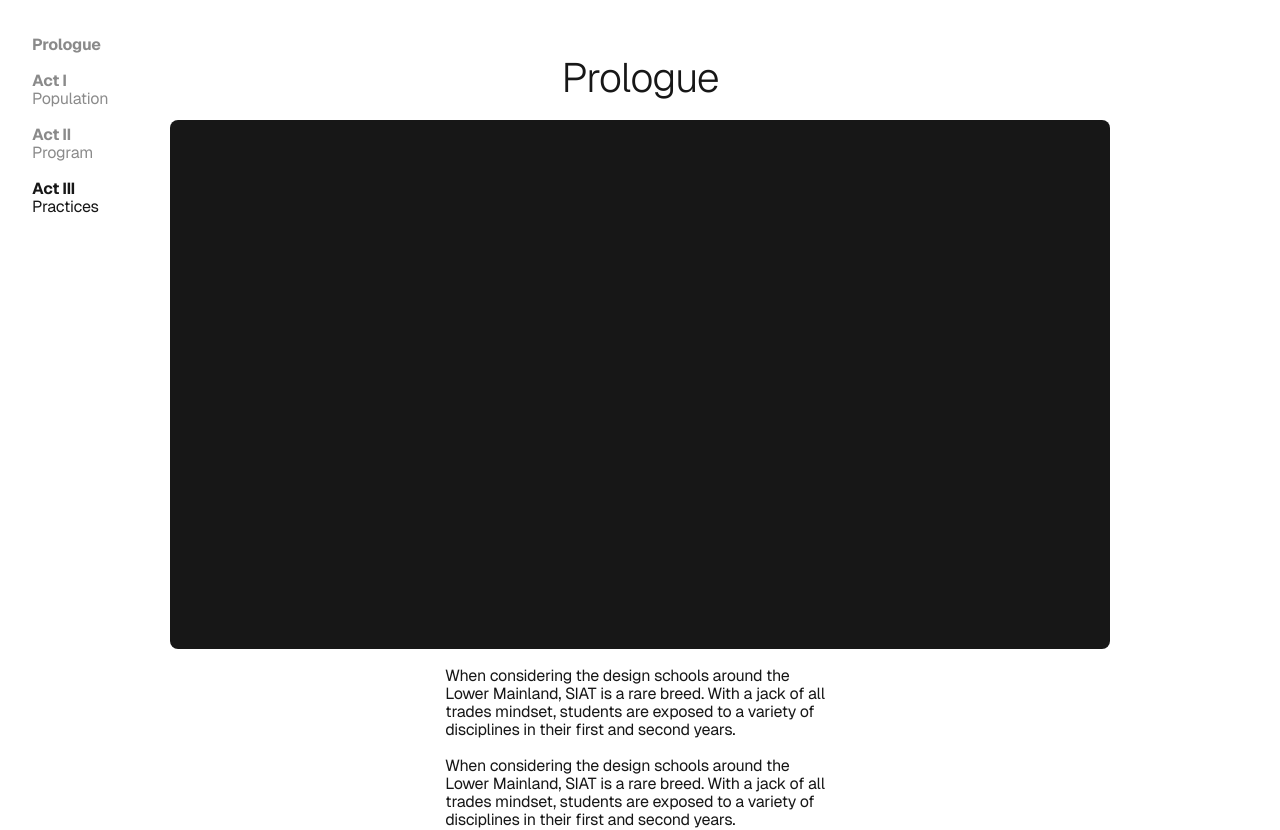
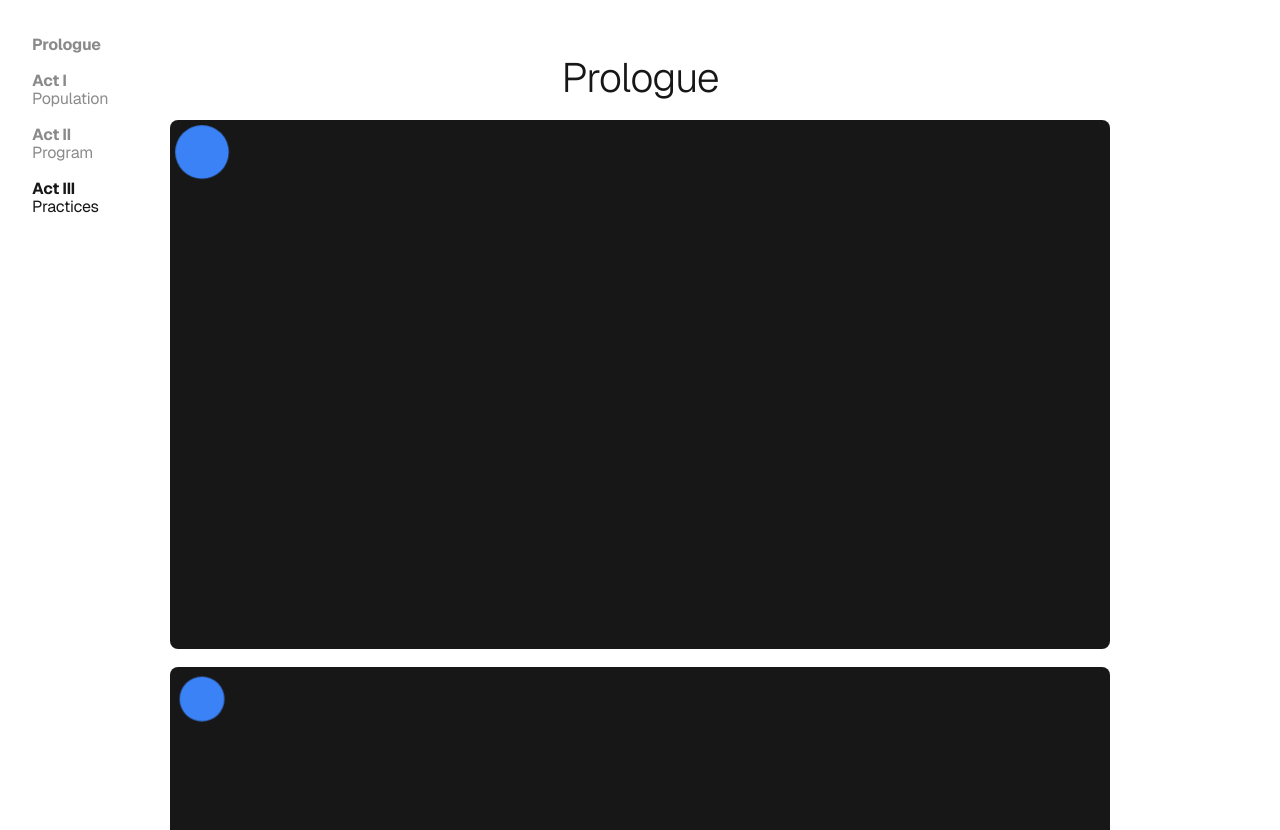
Before and after one commit to nethen/iat355, a Next.js app: page / in a window 1280 px wide. Shown: the top 830 px of the page. Built offline with nearby package versions, Linux system fonts and the light colour scheme.

Commit message:
feat: generic track scrolly progress

```diff
--- /dev/null
+++ b/src/app/components/Visualization/ScrollyVisContainer.tsx
@@ -0,0 +1,29 @@
+import { motion, useScroll, useTransform } from "motion/react";
+import { useRef } from "react";
+
+export const ScrollyVisContainer = () => {
+  const ref = useRef(null);
+  const { scrollYProgress } = useScroll({
+    target: ref,
+    offset: ["start end", "end start"],
+  });
+
+  const scale = useTransform(scrollYProgress, [0.25, 1], [0, 1]);
+
+  return (
+    <article
+      ref={ref}
+      className="col-span-full lg:col-span-7 2xl:col-start-2 2xl:col-span-5 relative grid grid-cols-subgrid auto-rows-min"
+    >
+      <div className="sticky top-0 h-0 col-span-full">
+        <motion.div
+          className="sticky col-span top-0 size-16 rounded-full bg-blue-500"
+          style={{ scale: scale }}
+        ></motion.div>
+      </div>
+      <figure className="col-span-full max-w-full aspect-square lg:aspect-video bg-foreground rounded-lg">
+        {/* <div>{scale.get()}</div> */}
+      </figure>
+    </article>
+  );
+};
--- a/src/app/page.tsx
+++ b/src/app/page.tsx
@@ -3,6 +3,7 @@
 import { Grid } from "./components/Grid/Grid";
 import ReactLenis from "lenis/react";
 import { VisContainer } from "./components/Visualization/VisContainer";
+import { ScrollyVisContainer } from "./components/Visualization/ScrollyVisContainer";
 import { Nav } from "./components/Nav/Nav";
 import React from "react";
 import { useInView } from "motion/react";
@@ -36,7 +37,10 @@ export default function Home() {
             <div className="col-span-full md:col-start-2 md:col-span-3 lg:col-start-3 lg:col-span-3 text-center">
               <h2 className="text-r-md">Prologue</h2>
             </div>
-            <VisContainer />
+            <ScrollyVisContainer />
+            <ScrollyVisContainer />
+            <ScrollyVisContainer />
+            <ScrollyVisContainer />
             <p className="col-span-full md:col-start-2 md:col-span-3 lg:col-start-3 lg:col-span-3">
               When considering the design schools around the Lower Mainland,
               SIAT is a rare breed. With a jack of all trades mindset, students
```
